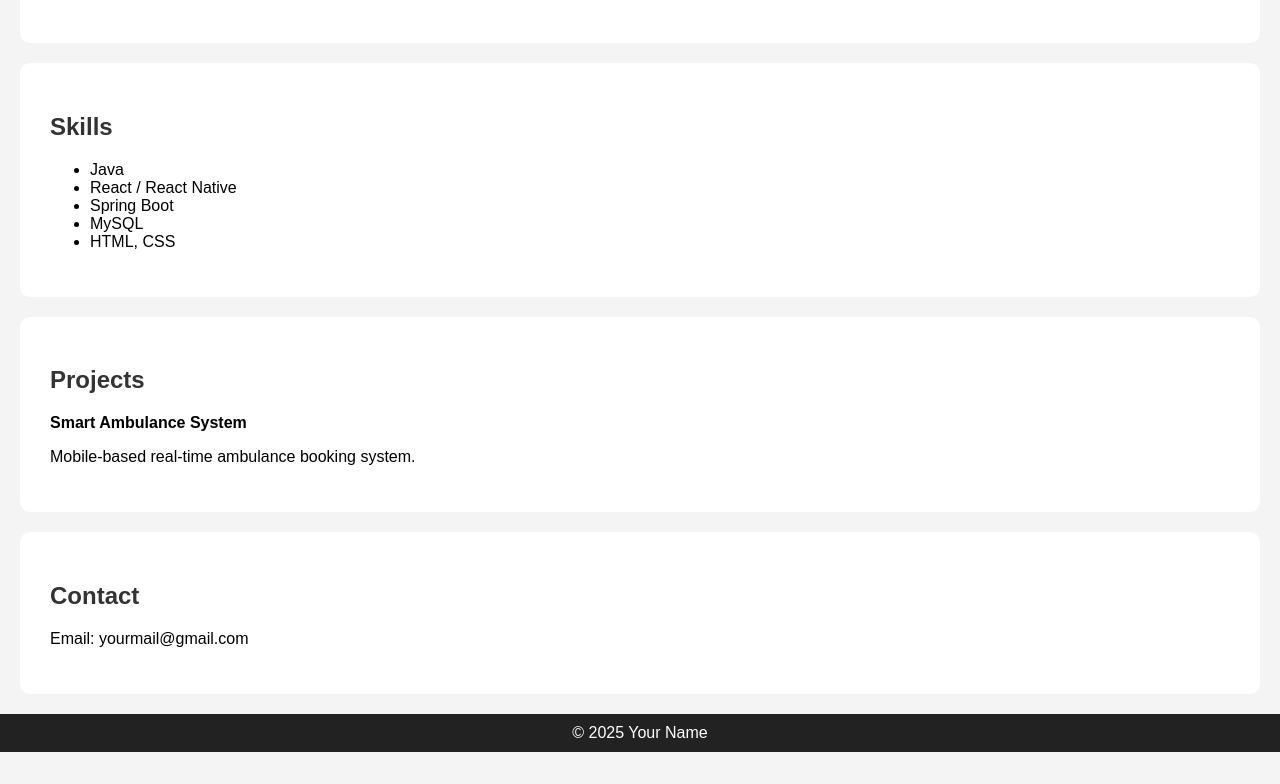
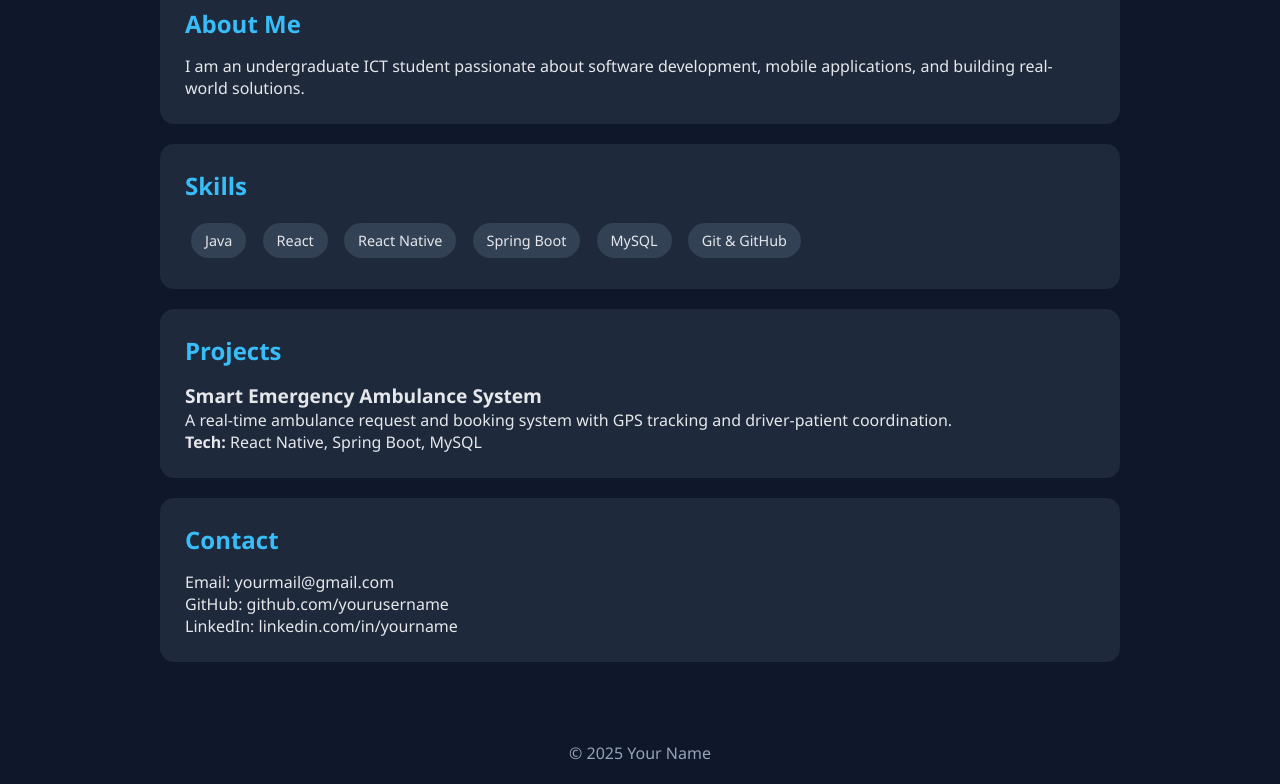
Before and after one commit to sudeepa8/sudeepa8.github.io, a plain HTML site: page index.html in a window 1280 px wide. Shown: the part 313-1097 px from the top of the page. Before the commit the page ends 1065 px from the top, so only its background shows below. Drawn offline with Linux system fonts and the light colour scheme.

Commit message:
Revamp portfolio layout and styles
Updated portfolio layout and styling with new sections for skills and projects, and improved overall design.

```diff
--- a/index.html
+++ b/index.html
@@ -1,14 +1,83 @@
 <!DOCTYPE html>
-<html>
+<html lang="en">
 <head>
-  <title>My Portfolio</title>
-  <meta name="viewport" content="width=device-width, initial-scale=1">
+<meta charset="UTF-8" />
+<meta name="viewport" content="width=device-width, initial-scale=1.0"/>
+<title>Your Name | Portfolio</title>
+
 <style>
-    body { font-family: Arial; margin:0; background:#f4f4f4; }
-    header { background:#222; color:white; padding:30px; text-align:center; }
-    section { padding:30px; background:white; margin:20px; border-radius:10px; }
-    h2 { color:#333; }
-    footer { background:#222; color:white; text-align:center; padding:10px; }
+:root {
+  --bg: #0f172a;
+  --card: #1e293b;
+  --primary: #38bdf8;
+  --text: #e5e7eb;
+  --muted: #94a3b8;
+}
+
+* {
+  margin: 0;
+  padding: 0;
+  box-sizing: border-box;
+  font-family: "Segoe UI", sans-serif;
+}
+
+body {
+  background: var(--bg);
+  color: var(--text);
+}
+
+header {
+  padding: 80px 20px;
+  text-align: center;
+}
+
+header h1 {
+  font-size: 2.8rem;
+}
+
+header p {
+  margin-top: 10px;
+  color: var(--muted);
+  font-size: 1.1rem;
+}
+
+section {
+  max-width: 1000px;
+  margin: auto;
+  padding: 40px 20px;
+}
+
+.card {
+  background: var(--card);
+  padding: 25px;
+  border-radius: 14px;
+  margin-bottom: 20px;
+}
+
+h2 {
+  color: var(--primary);
+  margin-bottom: 15px;
+}
+
+.skills span {
+  display: inline-block;
+  background: #334155;
+  padding: 8px 14px;
+  border-radius: 20px;
+  margin: 6px;
+  font-size: 0.9rem;
+}
+
+.project-title {
+  font-size: 1.2rem;
+  font-weight: bold;
+}
+
+footer {
+  text-align: center;
+  padding: 20px;
+  color: var(--muted);
+}
 </style>
 </head>
 
@@ -20,33 +89,42 @@
 </header>
 
 <section>
+  <div class="card">
     <h2>About Me</h2>
     <p>
-    I am an undergraduate ICT student passionate about software development
-    and building real-world solutions.
+      I am an undergraduate ICT student passionate about software development,
+      mobile applications, and building real-world solutions.
     </p>
-</section>
+  </div>
 
-<section>
+  <div class="card">
     <h2>Skills</h2>
-  <ul>
-    <li>Java</li>
-    <li>React / React Native</li>
-    <li>Spring Boot</li>
-    <li>MySQL</li>
-    <li>HTML, CSS</li>
-  </ul>
-</section>
+    <div class="skills">
+      <span>Java</span>
+      <span>React</span>
+      <span>React Native</span>
+      <span>Spring Boot</span>
+      <span>MySQL</span>
+      <span>Git & GitHub</span>
+    </div>
+  </div>
 
-<section>
+  <div class="card">
     <h2>Projects</h2>
-  <p><strong>Smart Ambulance System</strong></p>
-  <p>Mobile-based real-time ambulance booking system.</p>
-</section>
+    <p class="project-title">Smart Emergency Ambulance System</p>
+    <p>
+      A real-time ambulance request and booking system with GPS tracking
+      and driver-patient coordination.
+    </p>
+    <p><b>Tech:</b> React Native, Spring Boot, MySQL</p>
+  </div>
 
-<section>
+  <div class="card">
     <h2>Contact</h2>
     <p>Email: yourmail@gmail.com</p>
+    <p>GitHub: github.com/yourusername</p>
+    <p>LinkedIn: linkedin.com/in/yourname</p>
+  </div>
 </section>
 
 <footer>
```
Lines whose indentation alone changed are shown as unchanged.
